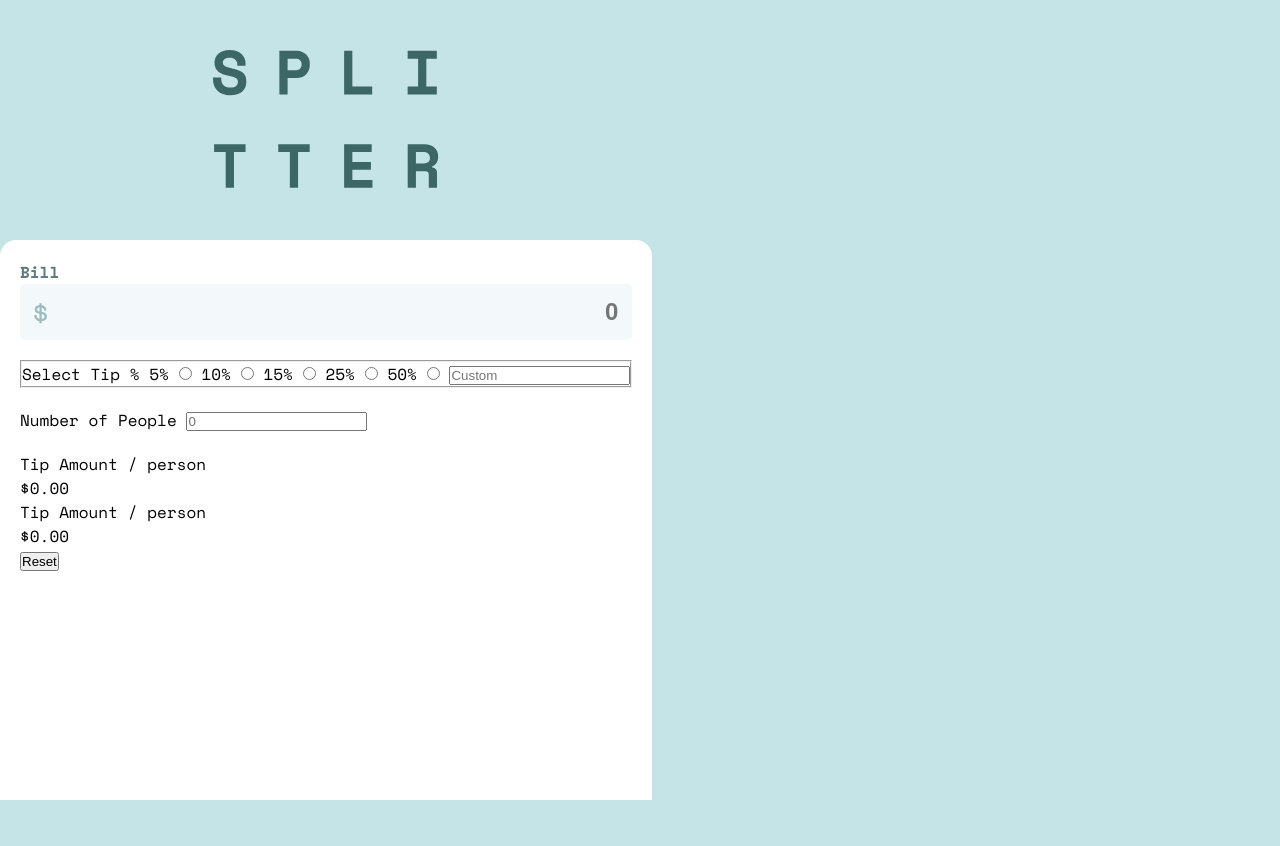
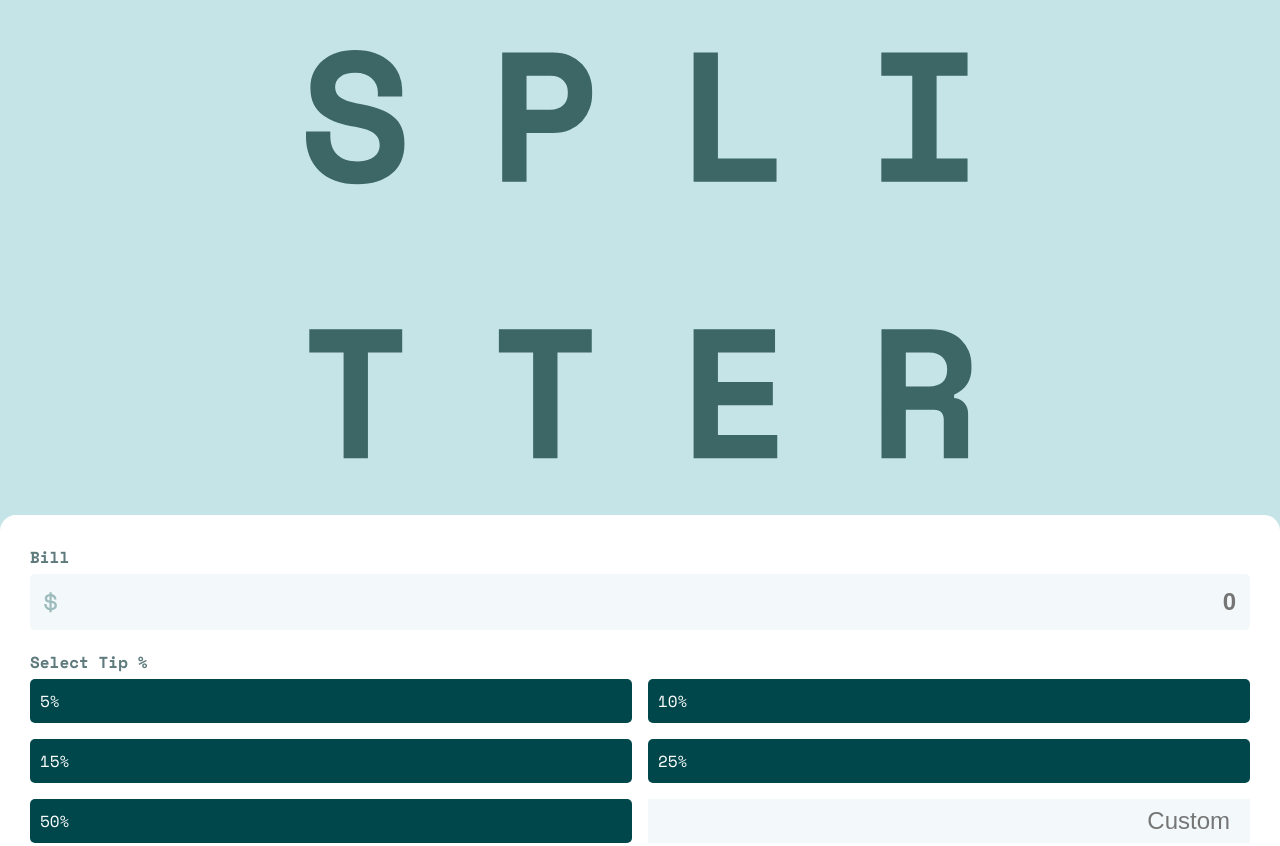
Before and after one commit to joshhovis/Tip-Calculator, a plain HTML site: page index.html in a window 1280 px wide. Shown: the top 846 px of the page. Before the commit the page ends 800 px from the top, so only its background shows below. Drawn offline with nearby package versions, Linux system fonts and the light colour scheme.

Commit message:
update css and html

```diff
--- a/app.scss
+++ b/app.scss
@@ -23,9 +23,11 @@ html {
     background-color: #c5e4e7;
     min-height: 100%;
     font-family: "Space Mono", sans-serif;
+    min-width: 100%;
 }
 
 body {
+    min-width: 100%;
 }
 
 main {
@@ -35,7 +37,7 @@ main {
 }
 
 .logo {
-    width: 50%;
+    width: 60%;
     margin: 0 auto;
     padding: 3.125rem;
 }
@@ -44,7 +46,7 @@ main {
     background-color: white;
     flex: 1;
     border-radius: 16px 16px 0 0;
-    padding: 20px;
+    padding: 30px;
     display: flex;
     flex-direction: column;
     gap: 20px;
@@ -52,9 +54,8 @@ main {
     &__bill {
         display: flex;
         flex-direction: column;
-        & i {
-            position: absolute;
-        }
+        gap: 5px;
+
         &-label {
             font-weight: 600;
             color: #5e7a7d;
@@ -79,7 +80,45 @@ main {
                 outline: 1px solid #26c2ae;
             }
         }
-        &-icon {
+    }
+
+    &__selection {
+        outline: none;
+        border: none;
+        display: flex;
+        flex-direction: column;
+        gap: 5px;
+
+        &-item-wrapper {
+            // display: grid;
+            // grid-template-columns: repeat(2, 1fr);
+            display: flex;
+            flex-direction: row;
+            flex-wrap: wrap;
+            gap: 16px;
+        }
+
+        &-label {
+            font-weight: 600;
+            color: #5e7a7d;
+        }
+
+        &-item {
+            padding: 10px;
+            background-color: #00474b;
+            color: white;
+            border-radius: 5px;
+            flex: 40%;
+        }
+
+        &-custom {
+            border: none;
+            background-color: #f3f9fa;
+            color: #547878;
+            text-align: right;
+            font-size: 24px;
+            padding-right: 20px;
+            flex: 40%;
         }
     }
 }
--- a/index.html
+++ b/index.html
@@ -24,7 +24,6 @@
             <section class="tip">
                 <div class="tip__bill">
                     <label class="tip__bill-label" for="bill">Bill</label>
-                    <i class="fa-solid fa-dollar-sign"></i>
                     <input
                         class="tip__bill-input"
                         type="text"
@@ -33,59 +32,39 @@
                     />
                 </div>
 
-                <fieldset class="tip__selection">
-                    <label class="tip__selection-label" for="select"
-                        >Select Tip %</label
-                    >
+                <div class="tip__selection">
+                    <p class="tip__selection-label">Select Tip %</p>
 
-                    <label class="tip__selection-number" for="5">5%</label>
-                    <input
-                        class="tip__selection-radio"
-                        type="radio"
-                        name="5"
-                        id=""
-                    />
+                    <div class="tip__selection-item-wrapper">
+                        <div class="tip__selection-item">
+                            <p class="tip__selection-number">5%</p>
+                        </div>
 
-                    <label class="tip__selection-number" for="10">10%</label>
-                    <input
-                        class="tip__selection-radio"
-                        type="radio"
-                        name="10"
-                        id=""
-                    />
+                        <div class="tip__selection-item">
+                            <p class="tip__selection-number">10%</p>
+                        </div>
 
-                    <label class="tip__selection-number" for="15">15%</label>
-                    <input
-                        class="tip__selection-radio"
-                        type="radio"
-                        name="15"
-                        id=""
-                    />
+                        <div class="tip__selection-item">
+                            <p class="tip__selection-number">15%</p>
+                        </div>
 
-                    <label class="tip__selection-number" for="25">25%</label>
-                    <input
-                        class="tip__selection-radio"
-                        type="radio"
-                        name="25"
-                        id=""
-                    />
+                        <div class="tip__selection-item">
+                            <p class="tip__selection-number">25%</p>
+                        </div>
 
-                    <label class="tip__selection-number" for="50">50%</label>
-                    <input
-                        class="tip__selection-radio"
-                        type="radio"
-                        name="50"
-                        id=""
-                    />
+                        <div class="tip__selection-item">
+                            <p class="tip__selection-number">50%</p>
+                        </div>
 
                         <input
-                        class="tip__selection-text-input"
+                            class="tip__selection-custom"
                             type="text"
                             name="custom"
                             id=""
                             placeholder="Custom"
                         />
-                </fieldset>
+                    </div>
+                </div>
 
                 <div class="tip__people">
                     <label class="tip__people-label" for="people"
```
Also changed, not shown: app.css, 1 other file. Lines whose indentation alone changed are shown as unchanged.
